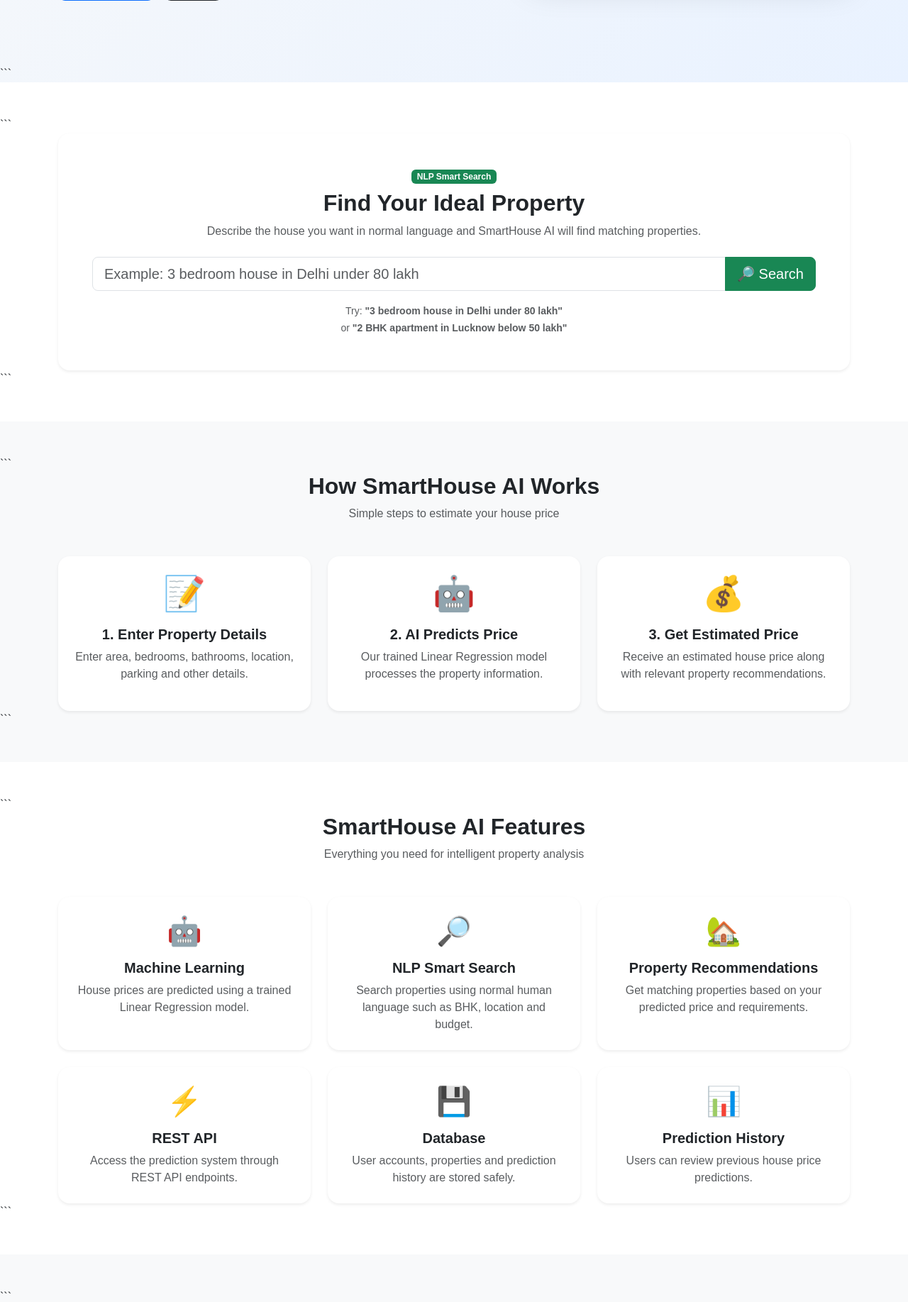
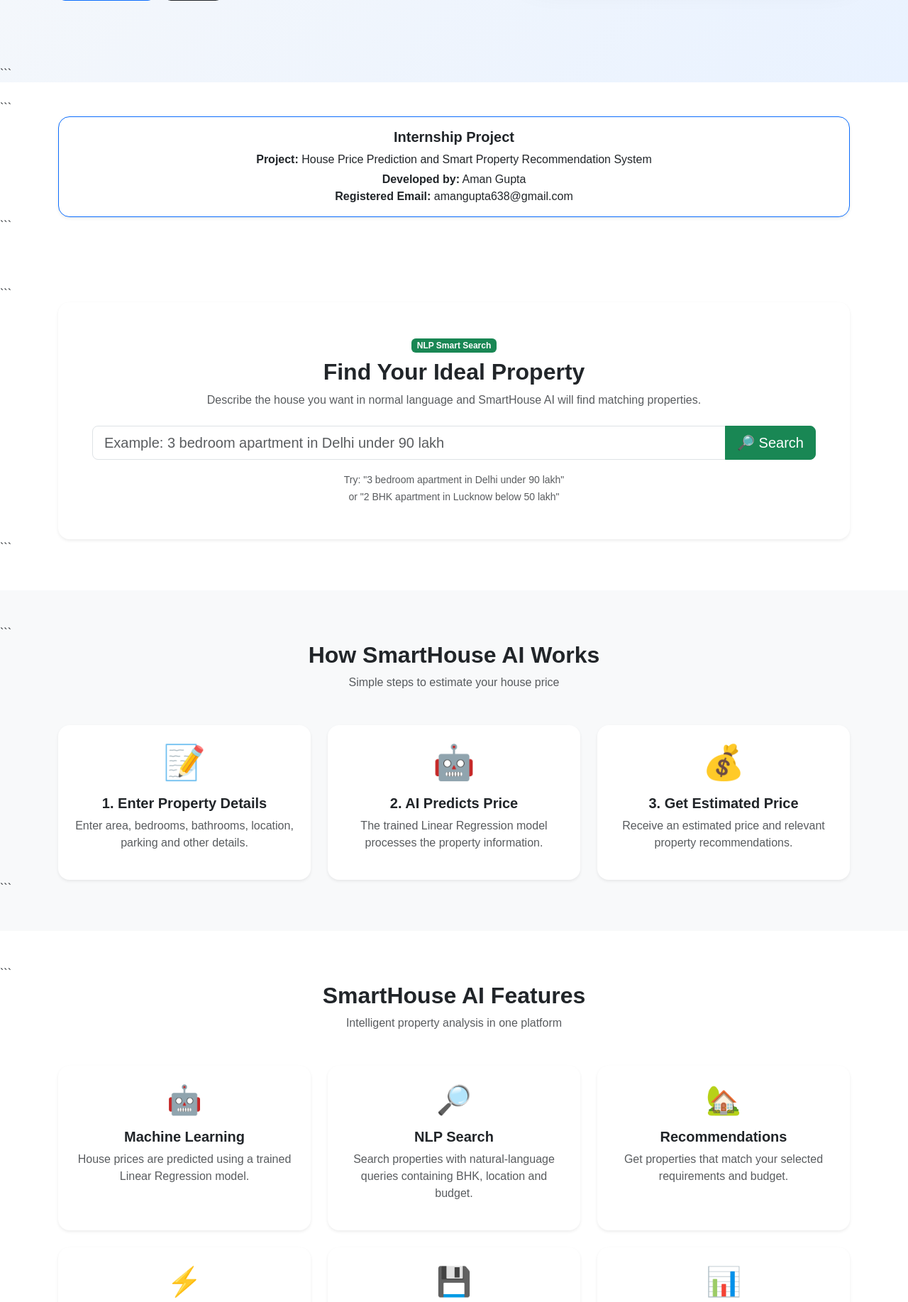
Before and after one commit to amangupta638/smarthouse-ai, a Flask app: page / in a window 1280 px wide. Shown: the part 612-2447 px from the top of the page at 71% size. Run offline with Flask 3, Linux system fonts and the light colour scheme; parts of the project's set-up code (start-up, migrations or seed data) failed here and were passed over.

Commit message:
Finalize internship landing page

````diff
--- a/templates/index.html
+++ b/templates/index.html
@@ -23,15 +23,10 @@
 
 <body>
 
-<!-- ============================================================
-     NAVBAR
-============================================================ -->
-
 <nav class="navbar navbar-expand-lg bg-dark navbar-dark">
+    <div class="container">
 
 ```
-<div class="container">
-
     <a
         class="navbar-brand fw-bold"
         href="{{ url_for('index') }}"
@@ -52,47 +47,33 @@
         class="collapse navbar-collapse"
         id="navbarNav"
     >
-
         <ul class="navbar-nav ms-auto">
 
             <li class="nav-item">
-                <a
-                    class="nav-link active"
-                    href="{{ url_for('index') }}"
-                >
+                <a class="nav-link active" href="{{ url_for('index') }}">
                     Home
                 </a>
             </li>
 
             <li class="nav-item">
-                <a
-                    class="nav-link"
-                    href="{{ url_for('main.predict') }}"
-                >
+                <a class="nav-link" href="{{ url_for('main.predict') }}">
                     Predict Price
                 </a>
             </li>
 
             <li class="nav-item">
-                <a
-                    class="nav-link"
-                    href="{{ url_for('auth.login') }}"
-                >
+                <a class="nav-link" href="{{ url_for('auth.login') }}">
                     Login
                 </a>
             </li>
 
             <li class="nav-item">
-                <a
-                    class="nav-link"
-                    href="{{ url_for('auth.register') }}"
-                >
+                <a class="nav-link" href="{{ url_for('auth.register') }}">
                     Register
                 </a>
             </li>
 
         </ul>
-
     </div>
 
 </div>
@@ -100,15 +81,10 @@
 
 </nav>
 
-<!-- ============================================================
-     HERO SECTION
-============================================================ -->
-
 <section class="hero-section">
+    <div class="container">
 
 ```
-<div class="container">
-
     <div class="row align-items-center min-vh-75">
 
         <div class="col-lg-7">
@@ -118,24 +94,18 @@
             </span>
 
             <h1 class="display-4 fw-bold">
-
                 Predict Your House Price
-
                 <span class="text-primary">
                     Using Machine Learning
                 </span>
-
             </h1>
 
             <p class="lead text-muted mt-3">
-
                 SmartHouse AI uses a Linear Regression
                 Machine Learning model to estimate house
                 prices based on property features such as
                 area, bedrooms, bathrooms and location.
-
             </p>
-
 
             <div class="mt-4">
 
@@ -169,72 +139,38 @@
                     </h4>
 
                     <p class="text-muted">
-
-                        Enter your property details and
-                        get an estimated market price.
-
+                        Enter property details and get an
+                        estimated market price.
                     </p>
-
 
                     <div class="row g-3">
 
                         <div class="col-6">
-
                             <div class="feature-box">
-
                                 <h5>📊 ML</h5>
-
-                                <small>
-                                    Linear Regression
-                                </small>
-
+                                <small>Linear Regression</small>
                             </div>
-
                         </div>
 
+                        <div class="col-6">
+                            <div class="feature-box">
+                                <h5>🔎 NLP</h5>
+                                <small>Smart Property Search</small>
+                            </div>
+                        </div>
 
                         <div class="col-6">
-
                             <div class="feature-box">
-
-                                <h5>🔎 NLP</h5>
-
-                                <small>
-                                    Smart Property Search
-                                </small>
-
+                                <h5>⚡ API</h5>
+                                <small>REST API</small>
                             </div>
-
                         </div>
 
-
                         <div class="col-6">
-
                             <div class="feature-box">
-
-                                <h5>⚡ API</h5>
-
-                                <small>
-                                    REST API
-                                </small>
-
+                                <h5>💾 DB</h5>
+                                <small>SQLite Database</small>
                             </div>
-
-                        </div>
-
-
-                        <div class="col-6">
-
-                            <div class="feature-box">
-
-                                <h5>💾 DB</h5>
-
-                                <small>
-                                    SQLite Database
-                                </small>
-
-                            </div>
-
                         </div>
 
                     </div>
@@ -252,9 +188,42 @@
 
 </section>
 
-<!-- ============================================================
-     NLP SMART SEARCH
-============================================================ -->
+<section class="py-4 bg-white">
+
+```
+<div class="container">
+
+    <div class="card border-primary shadow-sm">
+
+        <div class="card-body text-center">
+
+            <h5 class="fw-bold mb-2">
+                Internship Project
+            </h5>
+
+            <p class="mb-1">
+                <strong>Project:</strong>
+                House Price Prediction and Smart Property Recommendation System
+            </p>
+
+            <p class="mb-0">
+                <strong>Developed by:</strong>
+                Aman Gupta
+            </p>
+
+            <p class="mb-0">
+                <strong>Registered Email:</strong>
+                amangupta638@gmail.com
+            </p>
+
+        </div>
+
+    </div>
+
+</div>
+```
+
+</section>
 
 <section class="py-5">
 
@@ -276,15 +245,12 @@
                 </h2>
 
                 <p class="text-muted">
-
-                    Describe the house you want in
-                    normal language and SmartHouse AI
-                    will find matching properties.
-
+                    Describe the house you want in normal
+                    language and SmartHouse AI will find
+                    matching properties.
                 </p>
 
             </div>
-
 
             <form
                 method="POST"
@@ -297,7 +263,7 @@
                         type="text"
                         name="query"
                         class="form-control"
-                        placeholder="Example: 3 bedroom house in Delhi under 80 lakh"
+                        placeholder="Example: 3 bedroom apartment in Delhi under 90 lakh"
                         required
                     >
 
@@ -312,24 +278,14 @@
 
             </form>
 
-
             <div class="text-center mt-3">
 
                 <small class="text-muted">
-
                     Try:
-                    <strong>
-                        "3 bedroom house in Delhi under 80 lakh"
-                    </strong>
-
+                    "3 bedroom apartment in Delhi under 90 lakh"
                     <br>
-
                     or
-
-                    <strong>
-                        "2 BHK apartment in Lucknow below 50 lakh"
-                    </strong>
-
+                    "2 BHK apartment in Lucknow below 50 lakh"
                 </small>
 
             </div>
@@ -342,10 +298,6 @@
 ```
 
 </section>
-
-<!-- ============================================================
-     HOW IT WORKS
-============================================================ -->
 
 <section class="py-5 bg-light">
 
@@ -364,98 +316,65 @@
 
     </div>
 
-
     <div class="row g-4">
 
-
-        <!-- STEP 1 -->
-
         <div class="col-md-4">
-
             <div class="card h-100 border-0 shadow-sm">
-
                 <div class="card-body text-center p-4">
 
-                    <div class="display-5">
-                        📝
-                    </div>
+                    <div class="display-5">📝</div>
 
                     <h5 class="fw-bold mt-3">
                         1. Enter Property Details
                     </h5>
 
                     <p class="text-muted">
-
                         Enter area, bedrooms, bathrooms,
                         location, parking and other details.
-
                     </p>
 
                 </div>
-
             </div>
-
         </div>
 
 
-        <!-- STEP 2 -->
-
         <div class="col-md-4">
-
             <div class="card h-100 border-0 shadow-sm">
-
                 <div class="card-body text-center p-4">
 
-                    <div class="display-5">
-                        🤖
-                    </div>
+                    <div class="display-5">🤖</div>
 
                     <h5 class="fw-bold mt-3">
                         2. AI Predicts Price
                     </h5>
 
                     <p class="text-muted">
-
-                        Our trained Linear Regression model
+                        The trained Linear Regression model
                         processes the property information.
-
                     </p>
 
                 </div>
-
             </div>
-
         </div>
 
 
-        <!-- STEP 3 -->
-
         <div class="col-md-4">
-
             <div class="card h-100 border-0 shadow-sm">
-
                 <div class="card-body text-center p-4">
 
-                    <div class="display-5">
-                        💰
-                    </div>
+                    <div class="display-5">💰</div>
 
                     <h5 class="fw-bold mt-3">
                         3. Get Estimated Price
                     </h5>
 
                     <p class="text-muted">
-
-                        Receive an estimated house price
-                        along with relevant property
-                        recommendations.
-
+                        Receive an estimated price and
+                        relevant property recommendations.
                     </p>
 
                 </div>
-
             </div>
-
         </div>
 
     </div>
@@ -464,10 +383,6 @@
 ```
 
 </section>
-
-<!-- ============================================================
-     FEATURES
-============================================================ -->
 
 <section class="py-5">
 
@@ -481,181 +396,130 @@
         </h2>
 
         <p class="text-muted">
-            Everything you need for intelligent property analysis
+            Intelligent property analysis in one platform
         </p>
 
     </div>
 
-
     <div class="row g-4">
 
-
         <div class="col-md-4">
-
             <div class="card border-0 shadow-sm h-100">
-
                 <div class="card-body text-center p-4">
 
-                    <div class="display-6 mb-3">
-                        🤖
-                    </div>
+                    <div class="display-6">🤖</div>
 
-                    <h5 class="fw-bold">
+                    <h5 class="fw-bold mt-3">
                         Machine Learning
                     </h5>
 
-                    <p class="text-muted mb-0">
-
+                    <p class="text-muted">
                         House prices are predicted using
                         a trained Linear Regression model.
-
                     </p>
 
                 </div>
-
             </div>
-
         </div>
 
 
         <div class="col-md-4">
-
             <div class="card border-0 shadow-sm h-100">
-
                 <div class="card-body text-center p-4">
 
-                    <div class="display-6 mb-3">
-                        🔎
-                    </div>
+                    <div class="display-6">🔎</div>
 
-                    <h5 class="fw-bold">
-                        NLP Smart Search
+                    <h5 class="fw-bold mt-3">
+                        NLP Search
                     </h5>
 
-                    <p class="text-muted mb-0">
-
-                        Search properties using normal
-                        human language such as BHK,
-                        location and budget.
-
+                    <p class="text-muted">
+                        Search properties with natural-language
+                        queries containing BHK, location and budget.
                     </p>
 
                 </div>
-
             </div>
-
         </div>
 
 
         <div class="col-md-4">
-
             <div class="card border-0 shadow-sm h-100">
-
                 <div class="card-body text-center p-4">
 
-                    <div class="display-6 mb-3">
-                        🏡
-                    </div>
+                    <div class="display-6">🏡</div>
 
-                    <h5 class="fw-bold">
-                        Property Recommendations
+                    <h5 class="fw-bold mt-3">
+                        Recommendations
                     </h5>
 
-                    <p class="text-muted mb-0">
-
-                        Get matching properties based
-                        on your predicted price and requirements.
-
+                    <p class="text-muted">
+                        Get properties that match your
+                        selected requirements and budget.
                     </p>
 
                 </div>
-
             </div>
-
         </div>
 
 
         <div class="col-md-4">
-
             <div class="card border-0 shadow-sm h-100">
-
                 <div class="card-body text-center p-4">
 
-                    <div class="display-6 mb-3">
-                        ⚡
-                    </div>
+                    <div class="display-6">⚡</div>
 
-                    <h5 class="fw-bold">
+                    <h5 class="fw-bold mt-3">
                         REST API
                     </h5>
 
-                    <p class="text-muted mb-0">
-
-                        Access the prediction system
+                    <p class="text-muted">
+                        Prediction functionality is accessible
                         through REST API endpoints.
-
                     </p>
 
                 </div>
-
             </div>
-
         </div>
 
 
         <div class="col-md-4">
-
             <div class="card border-0 shadow-sm h-100">
-
                 <div class="card-body text-center p-4">
 
-                    <div class="display-6 mb-3">
-                        💾
-                    </div>
+                    <div class="display-6">💾</div>
 
-                    <h5 class="fw-bold">
+                    <h5 class="fw-bold mt-3">
                         Database
                     </h5>
 
-                    <p class="text-muted mb-0">
-
-                        User accounts, properties and
-                        prediction history are stored safely.
-
+                    <p class="text-muted">
+                        User, property and prediction data
+                        are stored using SQLite and SQLAlchemy.
                     </p>
 
                 </div>
-
             </div>
-
         </div>
 
 
         <div class="col-md-4">
-
             <div class="card border-0 shadow-sm h-100">
-
                 <div class="card-body text-center p-4">
 
-                    <div class="display-6 mb-3">
-                        📊
-                    </div>
+                    <div class="display-6">📊</div>
 
-                    <h5 class="fw-bold">
+                    <h5 class="fw-bold mt-3">
                         Prediction History
                     </h5>
 
-                    <p class="text-muted mb-0">
-
-                        Users can review previous
-                        house price predictions.
-
+                    <p class="text-muted">
+                        Users can review their previous
+                        prediction results.
                     </p>
 
                 </div>
-
             </div>
-
         </div>
 
     </div>
@@ -665,10 +529,6 @@
 
 </section>
 
-<!-- ============================================================
-     PROJECT STATISTICS
-============================================================ -->
-
 <section class="py-5 bg-light">
 
 ```
@@ -677,54 +537,23 @@
     <div class="row text-center g-4">
 
         <div class="col-md-3">
-
-            <h2 class="fw-bold text-primary">
-                1000+
-            </h2>
-
-            <p class="text-muted">
-                Training Records
-            </p>
-
+            <h2 class="fw-bold text-primary">1000+</h2>
+            <p class="text-muted">Training Records</p>
         </div>
 
+        <div class="col-md-3">
+            <h2 class="fw-bold text-primary">ML</h2>
+            <p class="text-muted">Linear Regression</p>
+        </div>
 
         <div class="col-md-3">
-
-            <h2 class="fw-bold text-primary">
-                ML
-            </h2>
-
-            <p class="text-muted">
-                Linear Regression
-            </p>
-
+            <h2 class="fw-bold text-primary">NLP</h2>
+            <p class="text-muted">Smart Search</p>
         </div>
 
-
         <div class="col-md-3">
-
-            <h2 class="fw-bold text-primary">
-                NLP
-            </h2>
-
-            <p class="text-muted">
-                Smart Search
-            </p>
-
-        </div>
-
-
-        <div class="col-md-3">
-
-            <h2 class="fw-bold text-primary">
-                REST
-            </h2>
-
-            <p class="text-muted">
-                API Support
-            </p>
-
+            <h2 class="fw-bold text-primary">REST</h2>
+            <p class="text-muted">API Support</p>
         </div>
 
     </div>
@@ -734,23 +563,17 @@
 
 </section>
 
-<!-- ============================================================
-     DISCLAIMER
-============================================================ -->
-
 <section class="py-4">
 
 ```
 <div class="container">
 
-    <div class="alert alert-warning">
+    <div class="alert alert-warning mb-0">
 
         <strong>Disclaimer:</strong>
-
-        The displayed house price is an estimate
-        generated by a machine-learning model.
-        It should not be considered a professional
-        property valuation or guaranteed market price.
+        The displayed house price is an estimate generated
+        by a machine-learning model and should not be considered
+        a professional property valuation.
 
     </div>
 
@@ -758,10 +581,6 @@
 ```
 
 </section>
-
-<!-- ============================================================
-     FOOTER
-============================================================ -->
 
 <footer class="bg-dark text-white py-4">
 
@@ -777,7 +596,7 @@
     </p>
 
     <small class="text-secondary">
-        BCA Internship Project
+        Aman Gupta · BCA Internship Project
     </small>
 
 </div>
@@ -786,8 +605,8 @@
 </footer>
 
 <script
-    src="https://cdn.jsdelivr.net/npm/bootstrap@5.3.3/dist/js/bootstrap.bundle.min.js">
-</script>
+    src="https://cdn.jsdelivr.net/npm/bootstrap@5.3.3/dist/js/bootstrap.bundle.min.js"
+></script>
 
 </body>
 </html>
````
